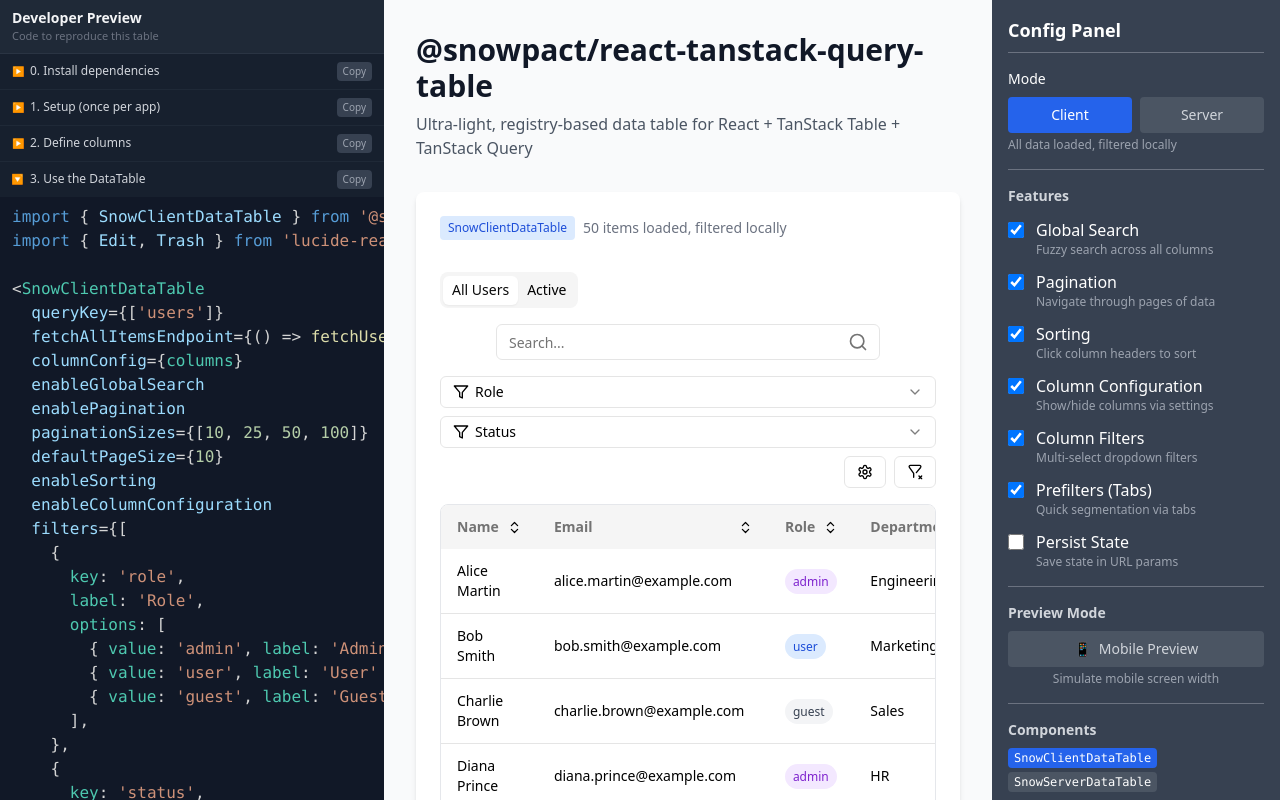
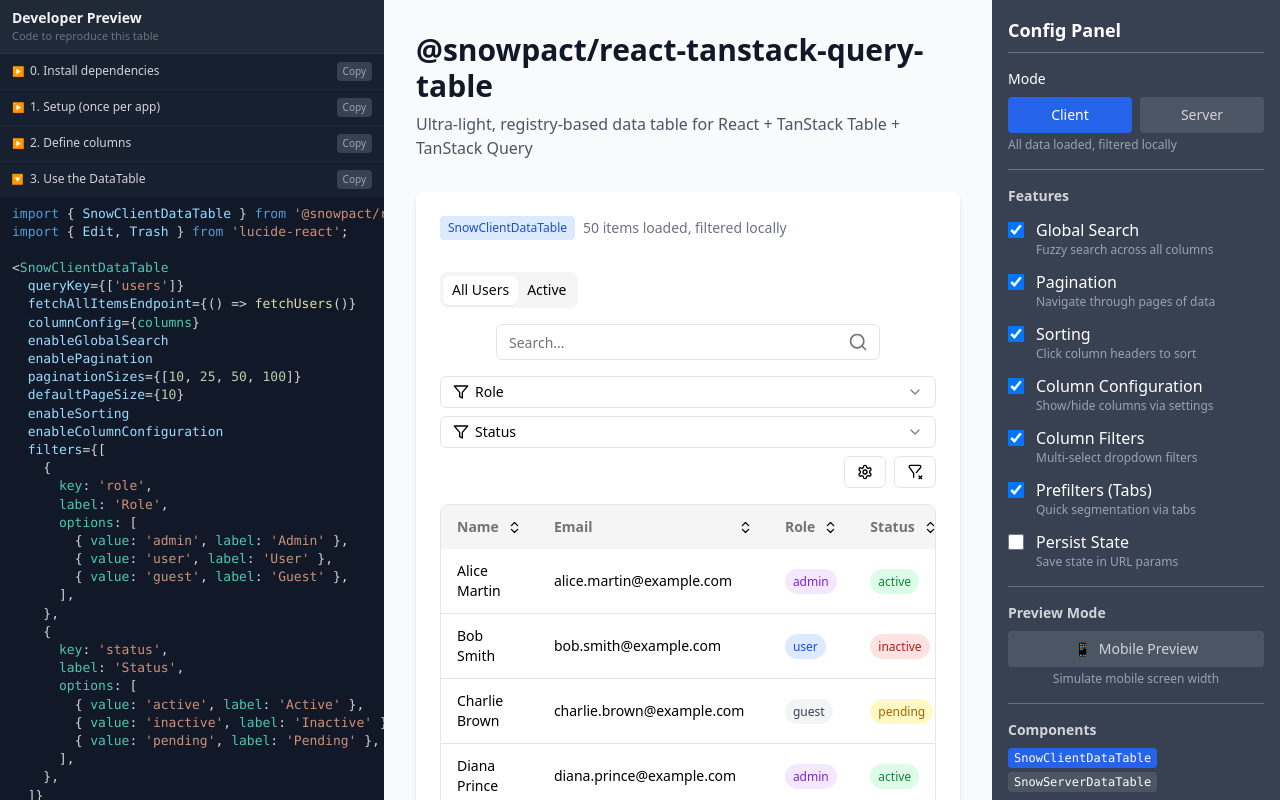
Before and after one commit to snowpact/react-tanstack-query-table, a React (Vite) app in the folder demo/: page / in a window 1280 px wide. Shown: the top 800 px of the page. Built offline with nearby package versions, Linux system fonts and the light colour scheme.

Commit message:
Remove interpolation

```diff
--- a/demo/src/App.tsx
+++ b/demo/src/App.tsx
@@ -209,6 +209,23 @@ const columns: SnowColumnConfig<User>[] = [
       </span>
     ),
   },
+  {
+    key: 'status',
+    label: 'Status',
+    render: item => (
+      <span
+        className={`px-2 py-1 rounded-full text-xs font-medium ${
+          item.status === 'active'
+            ? 'bg-green-100 text-green-700'
+            : item.status === 'inactive'
+            ? 'bg-red-100 text-red-700'
+            : 'bg-yellow-100 text-yellow-700'
+        }`}
+      >
+        {item.status}
+      </span>
+    ),
+  },
   { key: 'department', label: 'Department' },
 ];
 
--- a/demo/src/components/CodeHighlight.tsx
+++ b/demo/src/components/CodeHighlight.tsx
@@ -8,7 +8,7 @@ export function CodeHighlight({ code }: CodeHighlightProps) {
   return (
     <Highlight theme={themes.vsDark} code={code.trim()} language="tsx">
       {({ style, tokens, getLineProps, getTokenProps }) => (
-        <pre style={{ ...style, background: 'transparent', margin: 0 }}>
+        <pre style={{ ...style, background: 'transparent', margin: 0, fontSize: '13px', lineHeight: 1.4 }}>
           {tokens.map((line, i) => (
             <div key={i} {...getLineProps({ line })}>
               {line.map((token, key) => (
--- a/demo/src/components/codeGenerator.ts
+++ b/demo/src/components/codeGenerator.ts
@@ -31,6 +31,7 @@ type User = {
   name: string;
   email: string;
   role: 'admin' | 'user' | 'guest';
+  status: 'active' | 'inactive' | 'pending';
   department: string;
 };
 
@@ -38,6 +39,7 @@ const columns: SnowColumnConfig<User>[] = [
   { key: 'name', label: 'Name' },
   { key: 'email', label: 'Email' },
   { key: 'role', label: 'Role' },
+  { key: 'status', label: 'Status' },
   { key: 'department', label: 'Department' },
 ];`;
 }
```
